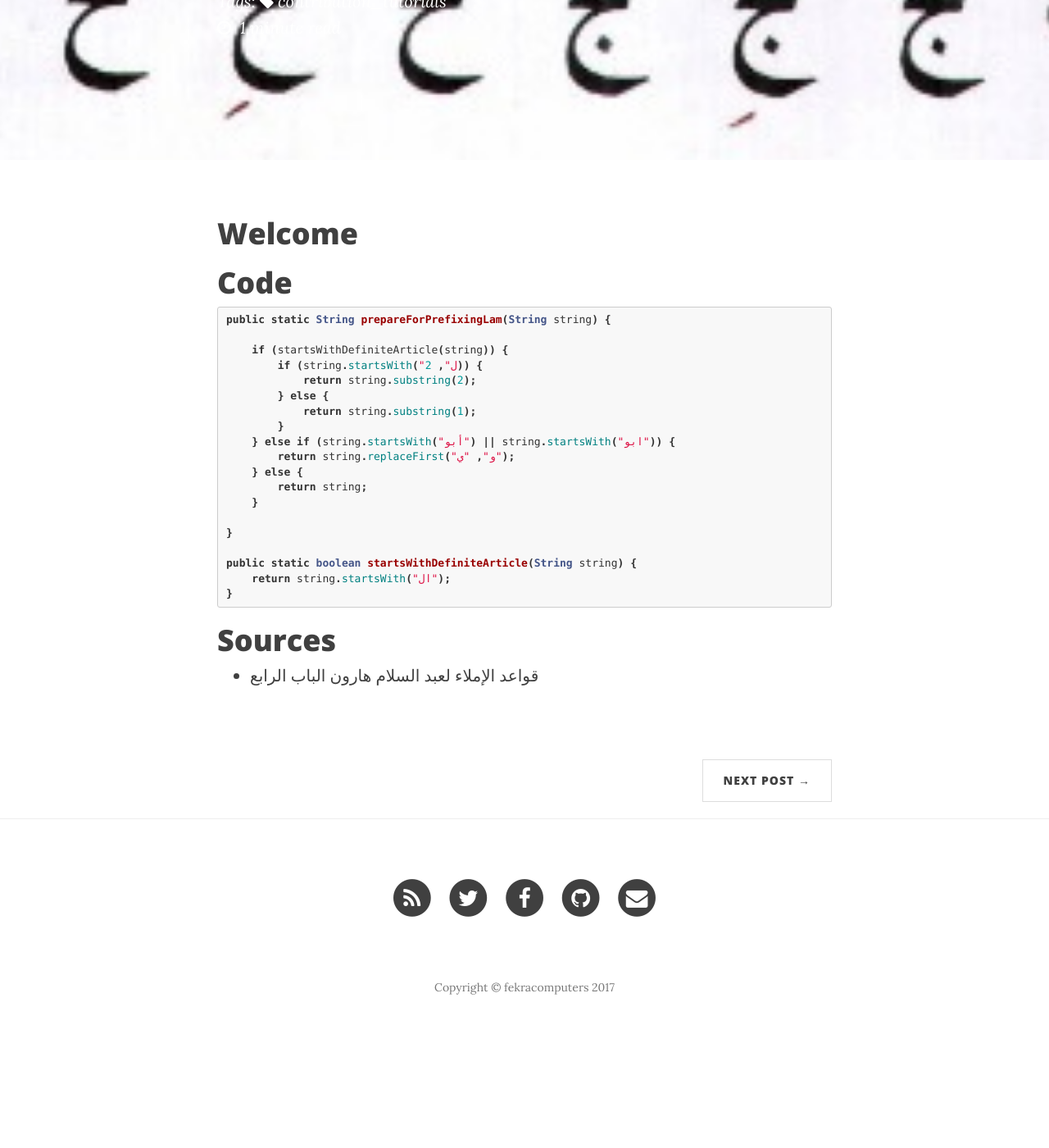
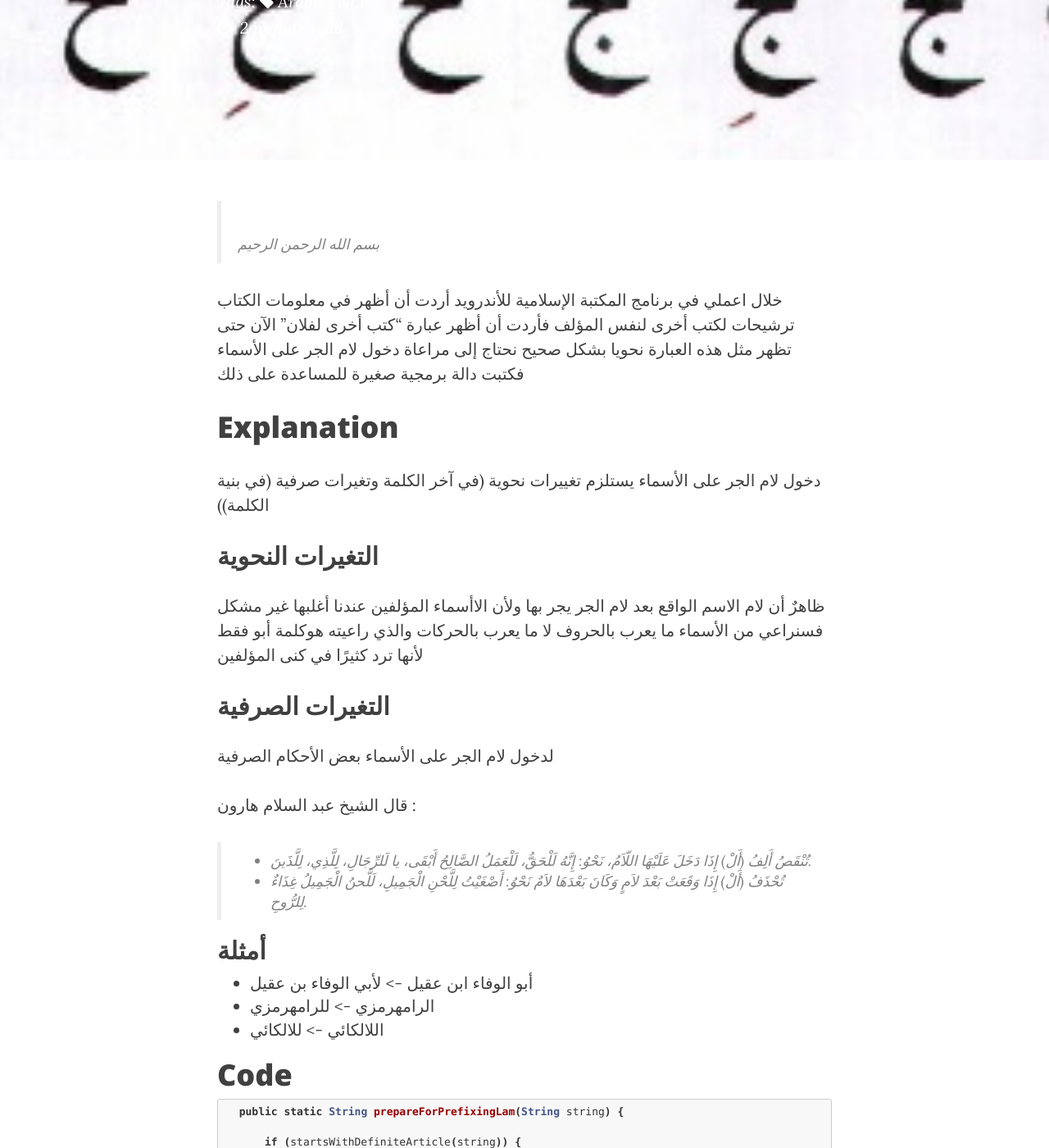
Before and after one commit to fekracomputers/fekracomputers.github.io, a Jekyll site: the page built from _posts/2017-02-01-دخول-حروف-الجر-على-الأسماء-برمجيا.md, in a window 1280 px wide and 1400 px high, scrolled down 438 px. Shown: the whole window at 82% size. Built offline with Jekyll 4.4.1, drawn with Linux system fonts in a browser that asks for light colours; nearby versions of some CDN libraries; before the commit the page ends 1718 px from its top, so only the background shows below that.

Commit message:
adding post avout lam

```diff
--- a/_posts/2017-02-01-دخول-حروف-الجر-على-الأسماء-برمجيا.md
+++ b/_posts/2017-02-01-دخول-حروف-الجر-على-الأسماء-برمجيا.md
@@ -6,32 +6,58 @@ date:       2017-02-01 16:36:00
 author:     "Mohammad Yahia"
 header-img: "img/posts/tashkeel.jpg"
 comments: true
-tags: [contribution_tutorials]
+tags: [Arabic_NLP]
 ---
-# Welcome
+> بسم الله الرحمن الرحيم
+
+خلال اعملي في برنامج المكتبة الإسلامية للأندرويد أردت أن أظهر في معلومات الكتاب ترشيحات لكتب أخرى لنفس المؤلف فأردت أن أظهر عبارة "كتب أخرى لفلان"
+الآن حتى تظهر مثل هذه العبارة نحويا بشكل صحيح نحتاج إلى مراعاة دخول لام الجر على الأسماء فكتبت دالة برمجية صغيرة للمساعدة على ذلك
+
+# Explanation
+دخول لام الجر على الأسماء يستلزم تغييرات نحوية (في آخر الكلمة وتغيرات صرفية (في بنية الكلمة))
+
+## التغيرات النحوية
+ظاهرٌ أن لام الاسم الواقع بعد لام الجر يجر بها ولأن الاأسماء المؤلفين عندنا أغلبها غير مشكل فسنراعي من الأسماء ما يعرب بالحروف لا ما يعرب بالحركات
+والذي راعيته هوكلمة أبو فقط لأنها ترد كثيرًا في كنى المؤلفين
+
+## التغيرات الصرفية
+لدخول لام الجر على الأسماء بعض الأحكام الصرفية
+
+قال الشيخ عبد السلام هارون :
+
+>
+- تُنْقَصُ أَلِفُ (أَلْ) إِذَا دَخَلَ عَلَيْهَا اللّاَمُ، نَحْوُ: إِنَّهُ لَلْحَقُّ، لَلْعَمَلُ الصَّالِحُ أَبْقَى، يا لَلرِّجَالِ، لِلَّذِي، لِلَّذَينَ.
+- تُحْذَفُ (أَلْ) إِذَا وَقَعَتْ بَعْدَ لاَمٍ وَكَانَ بَعْدَهَا لاَمٌ نَحْوُ: أَصْغَيْتُ لِلَّحْنِ الْجَمِيلِ، لَلَّحنُ الْجَمِيلُ غِذَاءٌ لِلرُّوحِ.
+
+## أمثلة
+
+- أبو الوفاء ابن عقيل -> لأبي الوفاء بن عقيل
+- الرامهرمزي -> للرامهرمزي
+- اللالكائي  -> للالكائي
+
 
 # Code
 {% highlight java %}
 
-public static String prepareForPrefixingLam(String string) {
+  public static String prepareForPrefixingLam(String string) {
 
-    if (startsWithDefiniteArticle(string)) {
-        if (string.startsWith("ل", 2)) {
-            return string.substring(2);
-        } else {
-            return string.substring(1);
-        }
-    } else if (string.startsWith("أبو") || string.startsWith("ابو")) {
-        return string.replaceFirst("و", "ي");
-    } else {
-        return string;
+      if (startsWithDefiniteArticle(string)) {
+          if (string.startsWith("ل", 2)) {
+              return string.substring(2);
+          } else {
+              return string.substring(1);
+          }
+      } else if (string.startsWith("أبو") || string.startsWith("ابو")) {
+          return string.replaceFirst("و", "ي");
+      } else {
+          return string;
+      }
     }
 
-}
+  public static boolean startsWithDefiniteArticle(String string) {
+      return string.startsWith("ال");
+  }
 
-public static boolean startsWithDefiniteArticle(String string) {
-    return string.startsWith("ال");
-}
 {% endhighlight %}
 # Sources
 - [قواعد الإملاء لعبد السلام هارون الباب الرابع](http://books.islam-db.com/book/%D9%82%D9%88%D8%A7%D8%B9%D8%AF_%D8%A7%D9%84%D8%A7%D9%85%D9%84%D8%A7%D8%A1/43)
```
